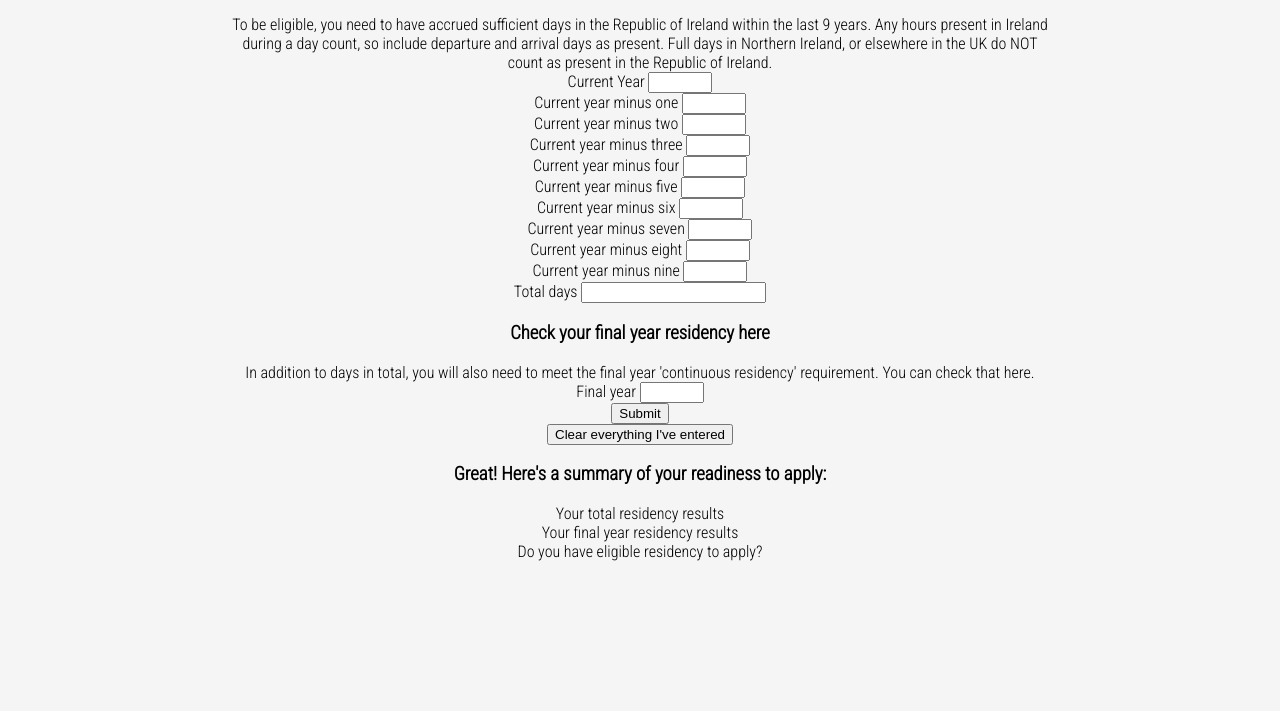
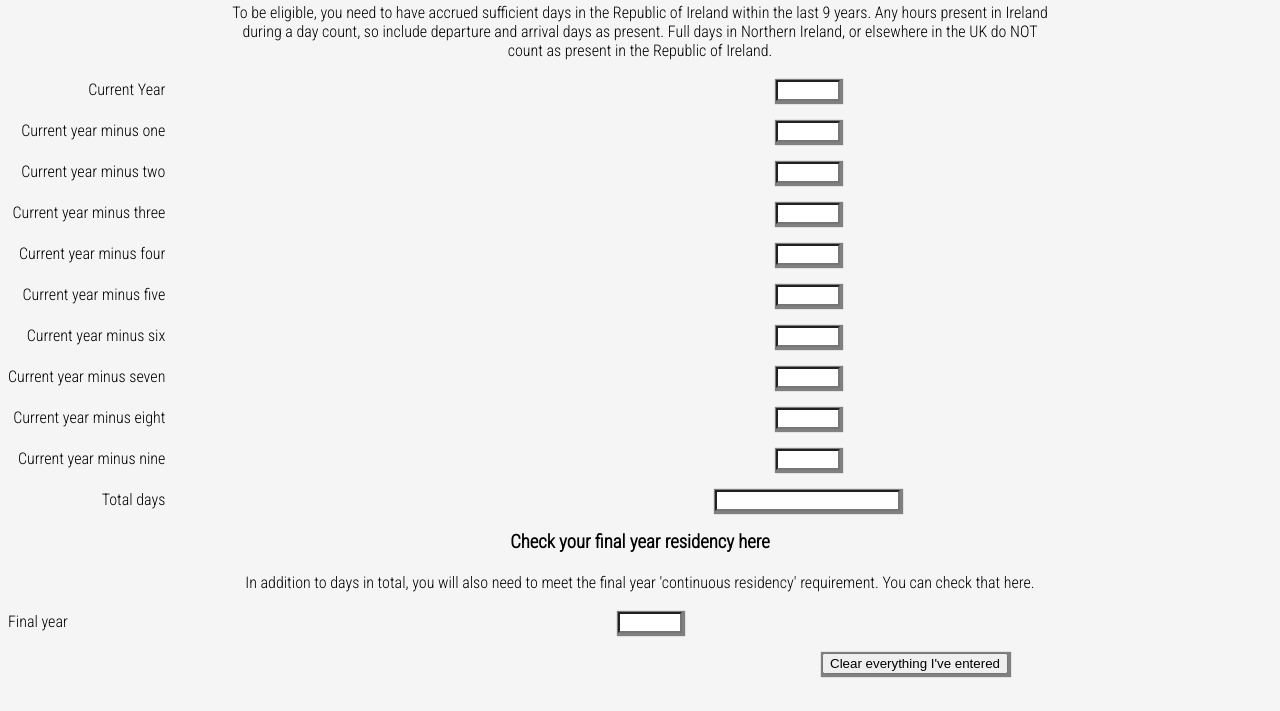
Before and after one commit to BlueBindy/residency-checker, a plain HTML site: page index.html in a window 1280 px wide. Shown: the part 144-855 px from the top of the page. Before the commit the page ends 800 px from the top, so only its background shows below. Drawn offline with Linux system fonts and the light colour scheme.

Commit message:
Style: add input box alignment and bottom border space to elements

```diff
--- a/assets/css/style.css
+++ b/assets/css/style.css
@@ -1,13 +1,38 @@
 /*Google fonts link Roboto Condensed Light 300*/
- @import url('https://fonts.googleapis.com/css2?family=Roboto+Condensed:wght@300&display=swap');
+@import url('https://fonts.googleapis.com/css2?family=Roboto+Condensed:wght@300&display=swap');
 
-body{
+/* * { border: 1px solid black; } */
+
+body {
     text-align: center;
     font-family: 'Roboto Condensed', sans-serif;
     background-color: whitesmoke;
 }
 
-p {
+p, h1, h2, h3 {
     max-width: 65%;
     margin: auto;
 }
+.days-data,
+.final-year,
+.submit,
+.reset,
+p, h3, h2, h1 {
+    margin-bottom: 20px;
+}
+
+input {
+    box-shadow: 1px 1px 1px 2px gray;
+    display: table-cell;
+    margin-left: 550px;
+    margin-bottom: 20px;
+}
+
+label {
+    display: table-cell;
+    text-align: right;
+}
+
+div.days-data, div.final-year {
+    display: table-row;
+}
--- a/index.html
+++ b/index.html
@@ -95,25 +95,25 @@
                 </input>
                 <span>
         </div>
+        <h3>Check your final year residency here</h3>
+        <p>In addition to days in total, you will also need to meet the final year 'continuous residency'
+            requirement. You can check that here. </p>
 
         <div class="final-year">
-            <h3>Check your final year residency here</h3>
-            <p>In addition to days in total, you will also need to meet the final year 'continuous residency'
-                requirement. You can check that here. </p>
+
             <label for="continuous-residency">Final year</label>
             <span>
                 <input name="continuous-residency" id="continuous-residency" type="number" min="0" max="366">
                 </input>
                 <span>
         </div>
-        <div class="submit">
-            <input type="submit" value="Submit">
-        </div>
         <!--User confirmation added to reset button placed next to submit to improve UX-->
         <div class="reset">
             <input type="reset" id="reset-button" onclick="return checkReset()"  value="Clear everything I've entered">
         </div>
-
+       <!-- <div class="submit">
+            <input type="submit" value="Submit">
+        </div> -->
    <!-- </form> -->
     </section>
     <section class="results">
```
